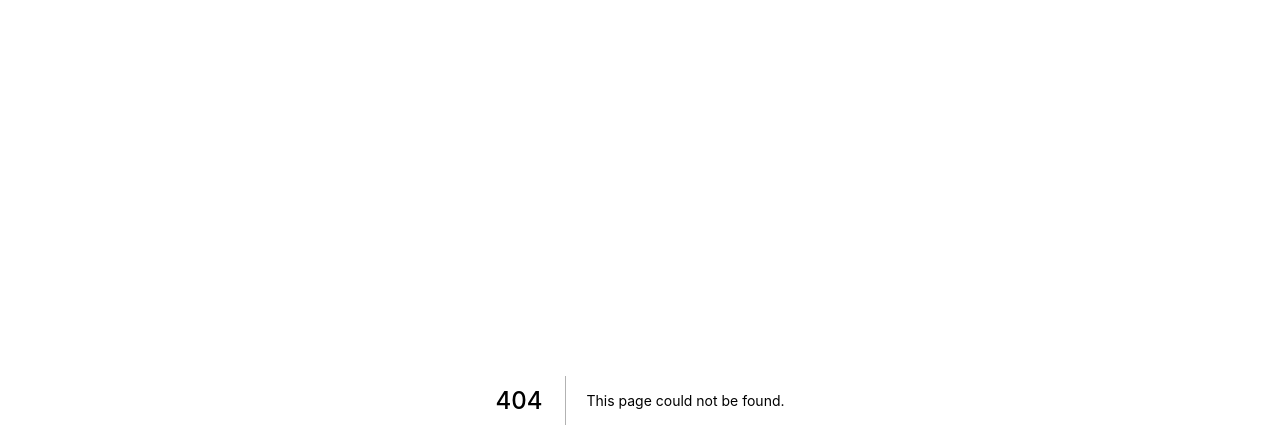
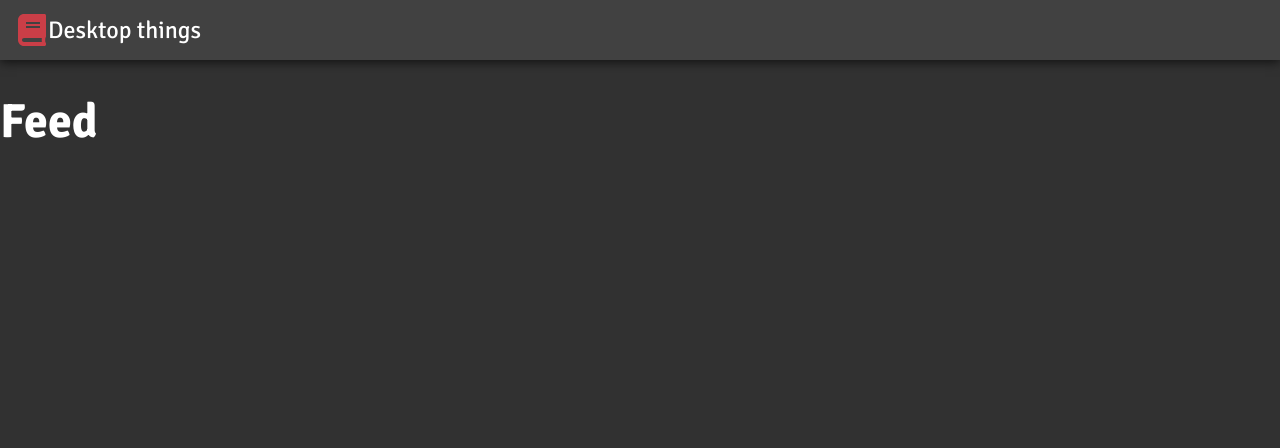
Before and after one commit to aayushmau5/odin-book, a Next.js app in the folder client/: page /profile/feed in a window 1280 px wide. Before the commit this address had no page. Shown: the top 448 px of the page. Built offline with nearby package versions, Linux system fonts and the light colour scheme.

Commit message:
setup nav on `_app` and fix styles

```diff
--- a/client/Components/Navigation/Mobile.tsx
+++ b/client/Components/Navigation/Mobile.tsx
@@ -4,23 +4,40 @@ import Link from "next/link";
 
 import styles from "../../styles/MobileNav.module.scss";
 
-export default function MobileNav() {
+interface Props {
+  pageRoute: string;
+}
+
+export default function MobileNav({ pageRoute }: Props) {
+  function setActive(desiredRoute: string = ""): string | null {
+    if (pageRoute === `/profile${desiredRoute}`) {
+      return styles.active;
+    }
+    return null;
+  }
+
   return (
     <Menu right width={250}>
       <Link href="/profile">
-        <a className={`bm-item ${styles.menuItem} ${styles.active}`}>Profile</a>
+        <a className={`bm-item ${styles.menuItem} ${setActive()}`}>Profile</a>
       </Link>
-      <Link href="/friends">
-        <a className={`bm-item ${styles.menuItem}`}>Friends</a>
+      <Link href="/profile/friends">
+        <a className={`bm-item ${styles.menuItem} ${setActive("/friends")}`}>
+          Friends
+        </a>
       </Link>
-      <Link href="/messages">
-        <a className={`bm-item ${styles.menuItem}`}>Messages</a>
+      <Link href="/profile/messages">
+        <a className={`bm-item ${styles.menuItem} ${setActive("/messages")}`}>
+          Messages
+        </a>
       </Link>
-      <Link href="/feed">
-        <a className={`bm-item ${styles.menuItem}`}>Feed</a>
+      <Link href="/profile/feed">
+        <a className={`bm-item ${styles.menuItem} ${setActive("/feed")}`}>
+          Feed
+        </a>
       </Link>
       <div className={styles.hr}></div>
-      <div>Search</div>
+      <div>Search Bar</div>
       <div className={styles.hr}></div>
       <Link href="/">
         <a className={`bm-item ${styles.menuItem}`}>
--- a/client/Components/Navigation/Nav.tsx
+++ b/client/Components/Navigation/Nav.tsx
@@ -1,7 +1,10 @@
 import { useEffect, useState } from "react";
+import { useRouter } from "next/router";
+import { FaBook } from "react-icons/fa";
 
 import { Desktop, Tablet, Mobile } from "../Responsive/DeviceWidth";
 import MobileNav from "./Mobile";
+import styles from "../../styles/Nav.module.scss";
 
 /**
  * Breakpoints
@@ -12,6 +15,7 @@ import MobileNav from "./Mobile";
 
 export default function Nav() {
   const [mounted, setMounted] = useState(false);
+  const router = useRouter();
 
   useEffect(() => {
     /*
@@ -29,13 +33,14 @@ export default function Nav() {
   return (
     <>
       {mounted && (
-        <div>
-          <Desktop>Full Nav</Desktop>
+        <div className={styles.Nav}>
+          <FaBook className={styles.Nav__logo} />
+          <Desktop> Desktop things</Desktop>
           <Tablet>
-            <MobileNav />
+            <MobileNav pageRoute={router.route} />
           </Tablet>
           <Mobile>
-            <MobileNav />
+            <MobileNav pageRoute={router.route} />
           </Mobile>
         </div>
       )}
--- a/client/pages/_app.tsx
+++ b/client/pages/_app.tsx
@@ -1,13 +1,18 @@
 import Head from "next/head";
+import { useRouter } from "next/router";
+
+import Nav from "../Components/Navigation/Nav";
 import "../styles/globals.scss";
 
 function MyApp({ Component, pageProps }) {
+  const router = useRouter();
   return (
     <>
       <Head>
         <meta name="theme-color" content="#ffffff" />
         <meta name="viewport" content="initial-scale=1.0, width=device-width" />
       </Head>
+      {router.route !== "/" && router.route !== "/_error" ? <Nav /> : null}
       <Component {...pageProps} />
     </>
   );
--- /dev/null
+++ b/client/pages/profile/feed.tsx
@@ -0,0 +1,7 @@
+export default function Feed() {
+  return (
+    <>
+      <h1>Feed</h1>
+    </>
+  );
+}
--- /dev/null
+++ b/client/styles/Nav.module.scss
@@ -0,0 +1,15 @@
+.Nav {
+  width: 100%;
+  background: var(--nav-background);
+  height: 60px;
+  padding: 0 1rem;
+  display: flex;
+  align-items: center;
+  box-shadow: 0 2px 10px 0 rgba(1, 1, 1, 67%);
+
+  &__logo {
+    color: var(--red);
+    height: 2rem;
+    width: 2rem;
+  }
+}
--- a/client/styles/globals.scss
+++ b/client/styles/globals.scss
@@ -36,7 +36,7 @@ code {
 
 /* Position and sizing of burger button */
 .bm-burger-button {
-  position: fixed;
+  position: absolute;
   width: 20px;
   height: 20px;
   right: 20px;
@@ -69,7 +69,8 @@ Sidebar wrapper styles
 Note: Beware of modifying this element as it can break the animations - you should not need to touch it in most cases
 */
 .bm-menu-wrap {
-  position: fixed;
+  position: absolute;
+  top: 0;
   height: 100%;
 }
 
@@ -98,5 +99,8 @@ Note: Beware of modifying this element as it can break the animations - you shou
 
 /* Styling of overlay */
 .bm-overlay {
+  position: absolute;
+  top: 0;
+  left: 0;
   background: rgba(0, 0, 0, 0.3);
 }
```
Also changed, not shown: client/pages/profile/index.tsx (added, +7 -0 lines).
